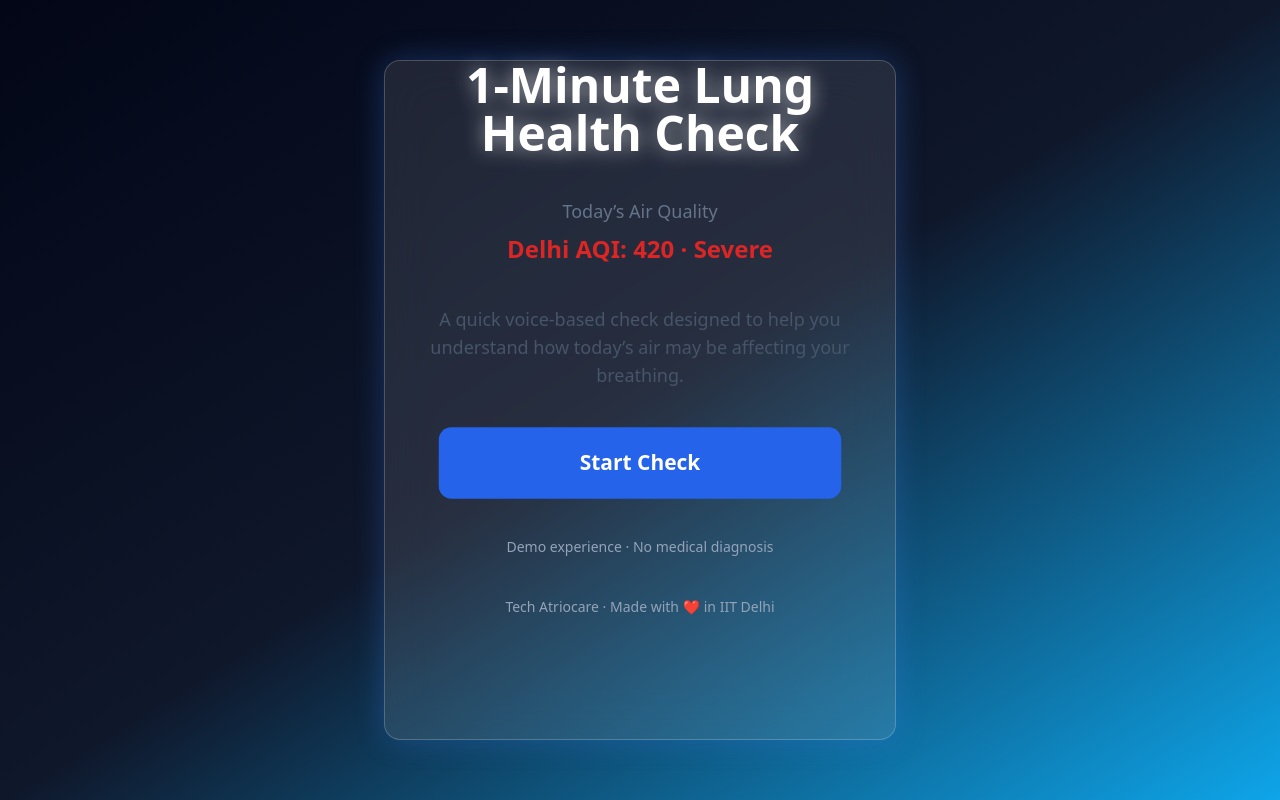
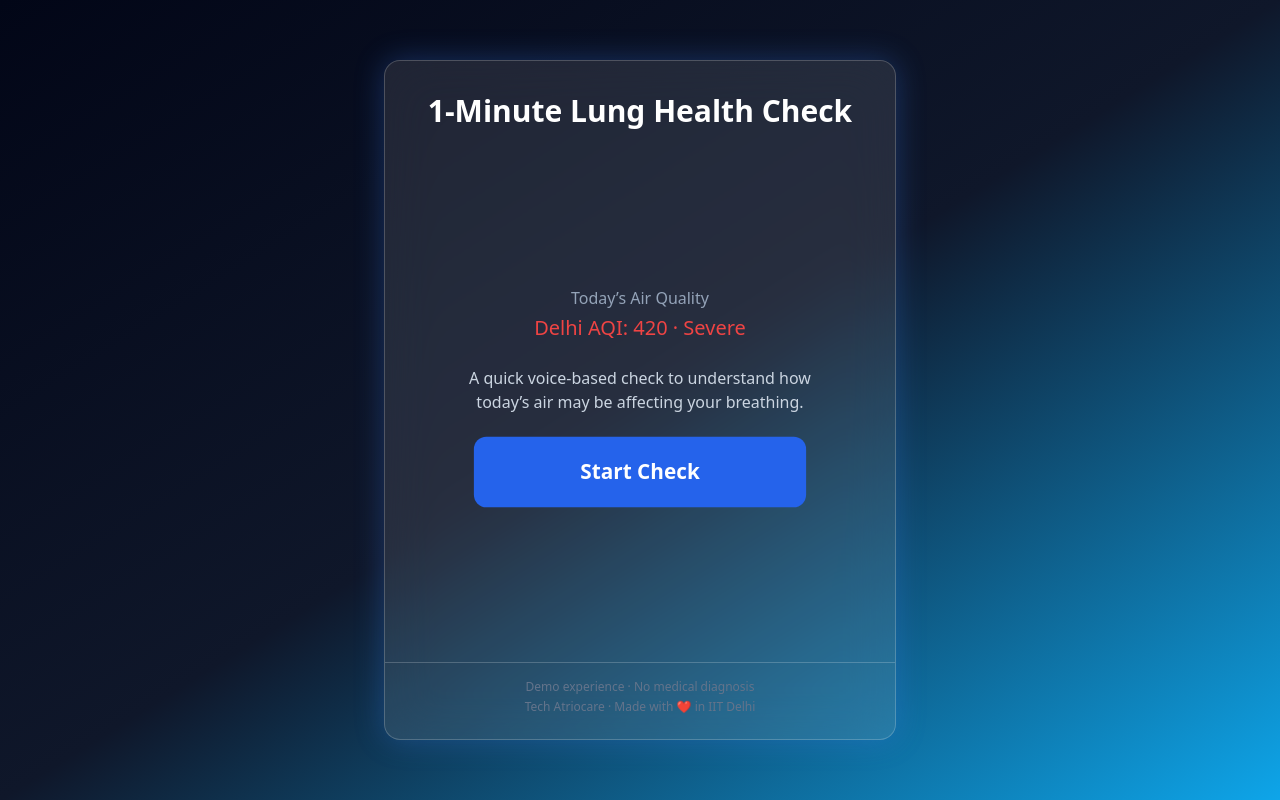
Before and after one commit to sanyamishra01/ap_game, a React (Vite) app in the folder frontend/: page / in a window 1280 px wide. Built offline with nearby package versions, Linux system fonts and the light colour scheme; no server answers.

Commit message:
Refactor Home component layout and styles

```diff
--- a/frontend/src/screens/Home.tsx
+++ b/frontend/src/screens/Home.tsx
@@ -9,47 +9,53 @@ interface HomeProps {
 export default function Home({ onStart }: HomeProps) {
   return (
     <ScreenWrapper keyName="home">
-      <div className="text-center space-y-10">
-        {/* Headline */}
-        <h1 className="text-4xl md:text-5xl font-bold text-white drop-shadow-[0_0_10px_rgba(255,255,255,0.6)]">
-
+      {/* HEADER */}
+      <div className="px-6 pt-8 text-center">
+        <h1 className="text-2xl md:text-3xl font-semibold">
           1-Minute Lung Health Check
         </h1>
+      </div>
 
+      {/* BODY */}
+      <div className="flex-1 px-6 py-6 flex flex-col items-center justify-center gap-6 text-center">
         {/* AQI Context */}
-        <div className="space-y-2">
-          <p className="text-lg text-slate-500">
+        <div className="space-y-1">
+          <p className="text-sm md:text-base text-slate-400">
             Today’s Air Quality
           </p>
-          <p className="text-2xl font-semibold text-red-600">
+          <p className="text-lg md:text-xl font-medium text-red-500">
             Delhi AQI: 420 · Severe
           </p>
         </div>
 
-        {/* Trust Copy */}
-        <p className="text-lg text-slate-600 max-w-md mx-auto">
-          A quick voice-based check designed to help you understand
-          how today’s air may be affecting your breathing.
+        {/* Description */}
+        <p className="text-sm md:text-base text-slate-300 max-w-sm">
+          A quick voice-based check to understand how today’s air
+          may be affecting your breathing.
         </p>
 
         {/* CTA */}
         <motion.div
-          animate={{ scale: [1, 1.06, 1] }}
+          animate={{ scale: [1, 1.04, 1] }}
           transition={{
-            duration: 1.5,
+            duration: 1.6,
             repeat: Infinity,
             ease: "easeInOut",
           }}
-          className="max-w-sm mx-auto"
+          className="w-full max-w-xs"
         >
           <Button label="Start Check" onClick={onStart} />
         </motion.div>
+      </div>
 
-        {/* Footer trust */}
-        <p className="text-sm text-slate-400">
+      {/* FOOTER */}
+      <div className="px-6 pb-6 pt-4 border-t border-white/20 text-center space-y-1">
+        <p className="text-xs text-slate-500">
           Demo experience · No medical diagnosis
         </p>
-        <p className="text-sm text-slate-400">Tech Atriocare · Made with ❤️ in IIT Delhi</p>
+        <p className="text-xs text-slate-500">
+          Tech Atriocare · Made with ❤️ in IIT Delhi
+        </p>
       </div>
     </ScreenWrapper>
   );
```
